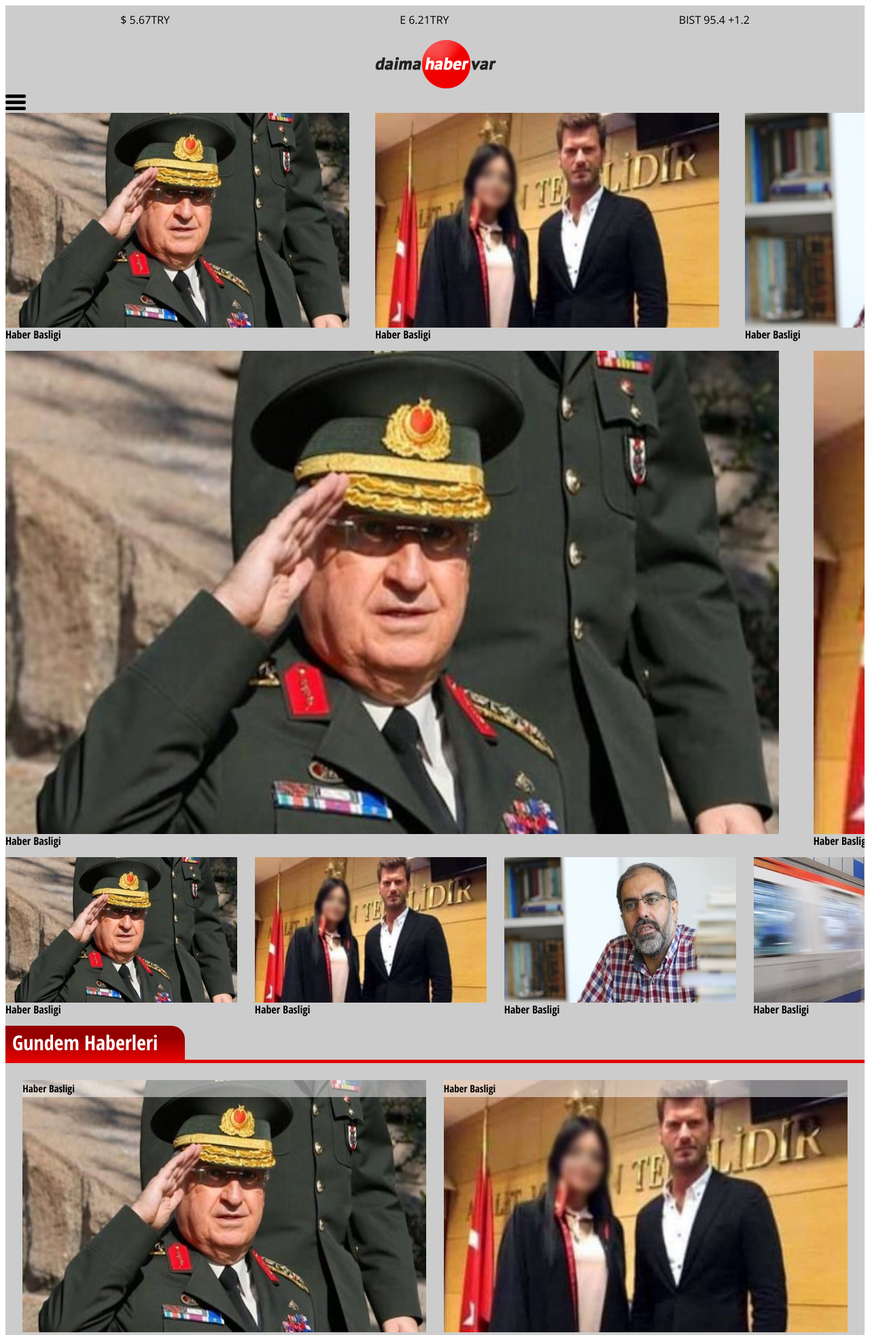
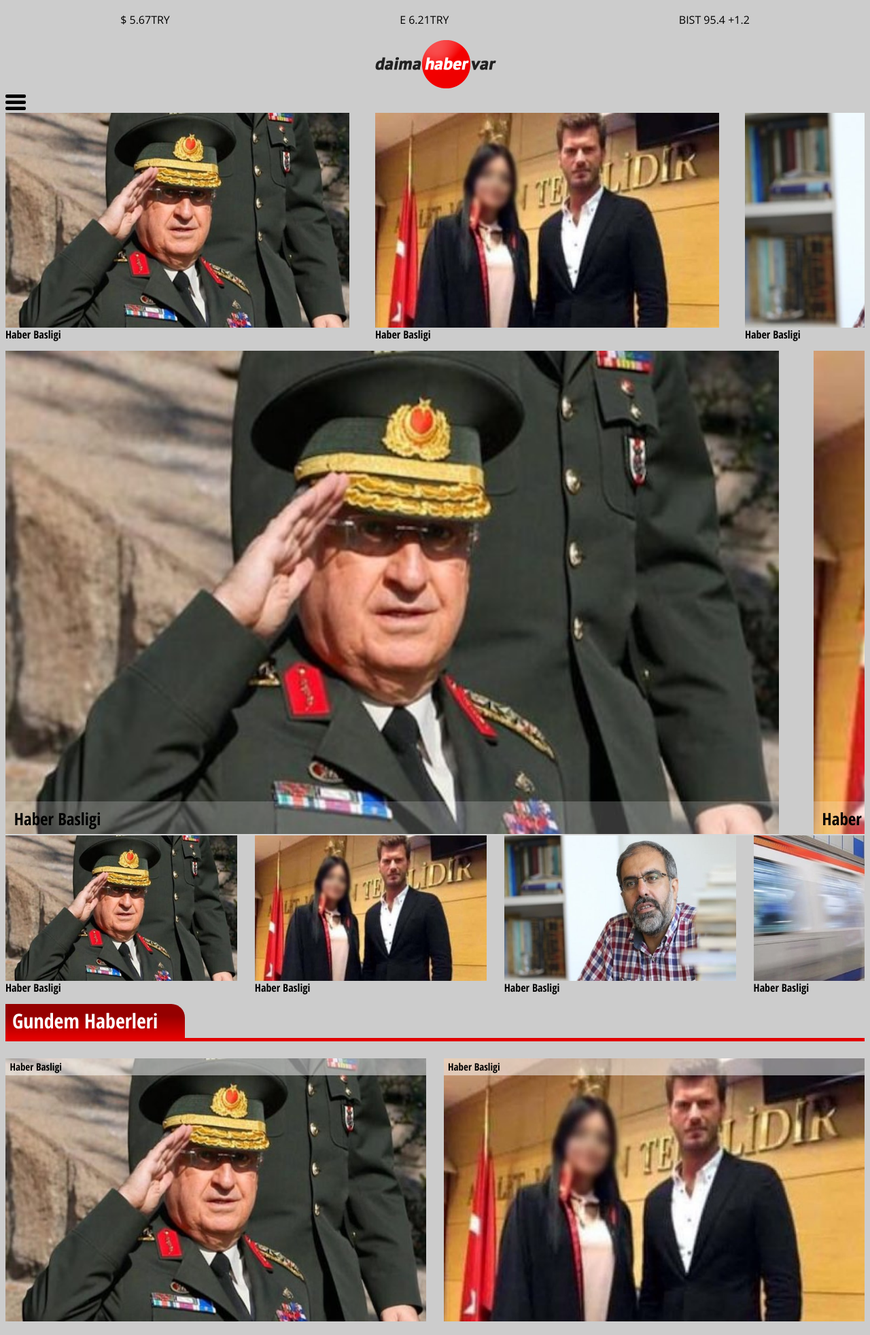
Before and after one commit to sametweb/daimahaberv3, a PHP site: page / in a window 1280 px wide. Shown: the top 1964 px of the page at 68% size. Run offline with PHP 8.4, Linux system fonts and the light colour scheme.

Commit message:
more and more styling

```diff
--- a/css/index.css
+++ b/css/index.css
@@ -129,12 +129,15 @@ html {
   font-size: 62.5%;
   font-family: "Open Sans", sans-serif;
 }
+body {
+  margin: 0;
+}
 h1,
 h2,
 h3,
 h4,
 h5,
-h6 {
+s h6 {
   font-family: "Open Sans Condensed", sans-serif;
   font-weight: bold;
 }
@@ -147,6 +150,7 @@ a {
   width: 100%;
   margin: 0 auto;
   font-size: 1.6rem;
+  padding: 8px;
 }
 header .top-bar,
 header .logo-block {
@@ -198,7 +202,7 @@ header .main-navbar .menu {
   width: 100%;
   /* -webkit-font-smoothing: antialiased; */
   display: none;
-  z-index: 2;
+  z-index: 100;
   background: rgba(0, 0, 0, 0.9);
   padding: 20px;
   position: absolute;
@@ -210,8 +214,8 @@ header .main-navbar .menu li {
   text-align: center;
   border-bottom: 1px solid #444;
 }
-header .main-navbar .menu li:last-child {
-  border: 0;
+header .main-navbar .menu li:first-child {
+  border-top: 1px solid #444;
 }
 header .main-navbar .menu li:hover {
   background: rgba(255, 255, 255, 0.1);
@@ -256,14 +260,28 @@ header .main-navbar .menu li a {
   width: 0 !important;
 }
 .slider .main-slider .item {
+  position: relative;
+  display: inline-block;
   flex: 0 0 90%;
   margin-right: 4vw;
-  padding: 0 0 2vh 0;
   scroll-snap-align: start;
   scroll-behavior: smooth;
 }
-.slider .main-slider .item img {
+.slider .main-slider .item .link {
+  display: block;
+}
+.slider .main-slider .item .link img {
   width: 100%;
+}
+.slider .main-slider .item .link h3 {
+  position: absolute;
+  bottom: 0;
+  z-index: 10;
+  font-size: 2.5rem;
+  line-height: 5rem;
+  padding: 0 0 0 1vw;
+  width: 100%;
+  background: rgba(255, 255, 255, 0.2);
 }
 .slider .mini-slider {
   display: flex;
@@ -299,7 +317,7 @@ header .main-navbar .menu li a {
 }
 .news .thumb-news {
   display: flex;
-  justify-content: space-evenly;
+  justify-content: space-between;
   flex-wrap: wrap;
   padding: 2vw 0;
   margin-bottom: 5vh;
@@ -308,8 +326,8 @@ header .main-navbar .menu li a {
 .news .thumb-news .item {
   position: relative;
   display: inline-block;
-  width: 47%;
-  margin-bottom: 2vh;
+  width: 49%;
+  margin-bottom: 2vw;
 }
 .news .thumb-news .item .link img {
   width: 100%;
@@ -322,6 +340,7 @@ header .main-navbar .menu li a {
   background: rgba(255, 255, 255, 0.5);
   line-height: 2.5rem;
   font-size: 1.5rem;
+  padding: 0 0 0 0.5vw;
 }
 .news .category-news {
   display: flex;
--- a/less/global.less
+++ b/less/global.less
@@ -7,12 +7,16 @@ html {
   font-family: "Open Sans", sans-serif;
 }
 
+body {
+  margin: 0;
+}
+
 h1,
 h2,
 h3,
 h4,
 h5,
-h6 {
+s h6 {
   font-family: "Open Sans Condensed", sans-serif;
   font-weight: bold;
 }
@@ -27,4 +31,5 @@ a {
   width: 100%;
   margin: 0 auto;
   font-size: 1.6rem;
+  padding: 8px;
 }
--- a/less/header.less
+++ b/less/header.less
@@ -52,7 +52,7 @@ header {
       width: 100%;
       /* -webkit-font-smoothing: antialiased; */
       display: none;
-      z-index: 2;
+      z-index: 100;
       background: rgba(0, 0, 0, 0.9);
       padding: 20px;
       position: absolute;
@@ -62,8 +62,8 @@ header {
         width: 100%;
         text-align: center;
         border-bottom: 1px solid #444;
-        &:last-child {
-          border: 0;
+        &:first-child {
+          border-top: 1px solid #444;
         }
         &:hover {
           background: rgba(255, 255, 255, 0.1);
--- a/less/headline-sliders.less
+++ b/less/headline-sliders.less
@@ -36,13 +36,27 @@
       width: 0 !important;
     }
     .item {
+      position: relative;
+      display: inline-block;
       flex: 0 0 90%;
       margin-right: 4vw;
-      padding: 0 0 2vh 0;
       scroll-snap-align: start;
       scroll-behavior: smooth;
-      img {
-        width: 100%;
+      .link {
+        display: block;
+        img {
+          width: 100%;
+        }
+        h3 {
+          position: absolute;
+          bottom: 0;
+          z-index: 10;
+          font-size: 2.5rem;
+          line-height: 5rem;
+          padding: 0 0 0 1vw;
+          width: 100%;
+          background: rgba(255, 255, 255, 0.2);
+        }
       }
     }
   }
--- a/less/news.less
+++ b/less/news.less
@@ -15,7 +15,7 @@
   }
   .thumb-news {
     display: flex;
-    justify-content: space-evenly;
+    justify-content: space-between;
     flex-wrap: wrap;
     padding: 2vw 0;
     margin-bottom: 5vh;
@@ -24,8 +24,8 @@
     .item {
       position: relative;
       display: inline-block;
-      width: 47%;
-      margin-bottom: 2vh;
+      width: 49%;
+      margin-bottom: 2vw;
       .link {
         img {
           width: 100%;
@@ -38,6 +38,7 @@
           background: rgba(255, 255, 255, 0.5);
           line-height: 2.5rem;
           font-size: 1.5rem;
+          padding: 0 0 0 0.5vw;
         }
       }
     }
```
